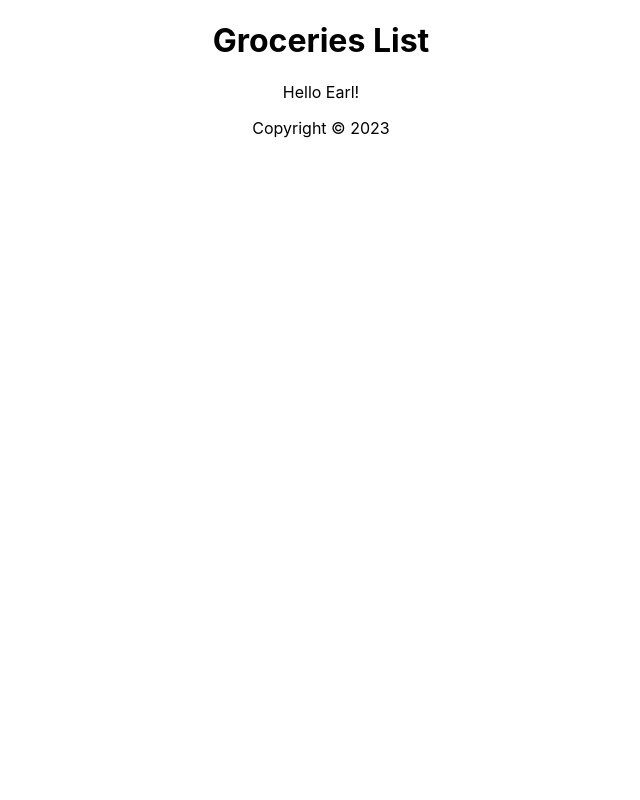
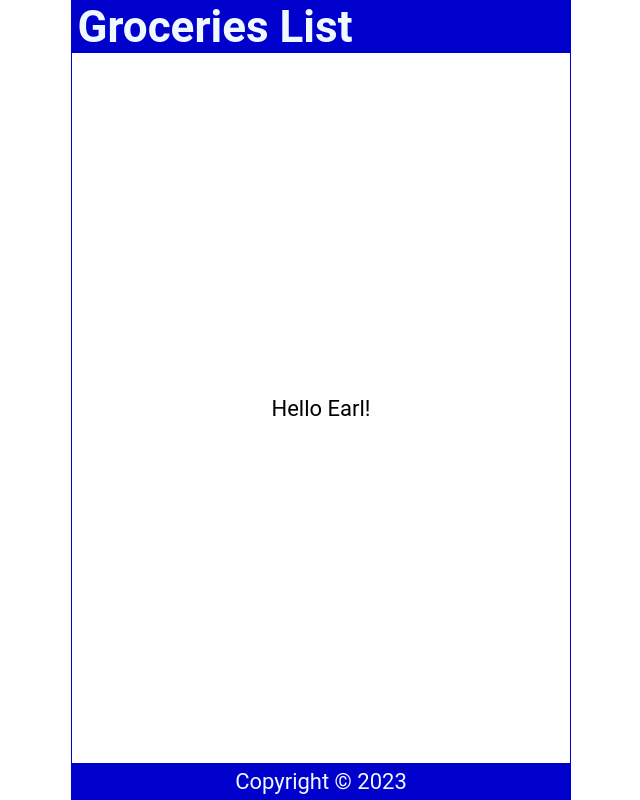
Before and after one commit to drili/React--MARCH-23----6031717496eecbdf74b2b68e405656c99988cdec70f371d0f42f33c311b5e128, a React (Create React App) app in the folder chapter_01/01tut/: page / in a window 1280 px wide. Shown: the whole page, without its empty margins (319-959 px from the left). Built offline with nearby package versions, Linux system fonts and the light colour scheme; the HTML template or start-up script is replaced by a standard one.

Commit message:
🔨 chapter 4 [DONE]

```diff
--- a/chapter_01/01tut/src/App.css
+++ /dev/null
@@ -1,38 +0,0 @@
-.App {
-  text-align: center;
-}
-
-.App-logo {
-  height: 40vmin;
-  pointer-events: none;
-}
-
-@media (prefers-reduced-motion: no-preference) {
-  .App-logo {
-    animation: App-logo-spin infinite 20s linear;
-  }
-}
-
-.App-header {
-  background-color: #282c34;
-  min-height: 100vh;
-  display: flex;
-  flex-direction: column;
-  align-items: center;
-  justify-content: center;
-  font-size: calc(10px + 2vmin);
-  color: white;
-}
-
-.App-link {
-  color: #61dafb;
-}
-
-@keyframes App-logo-spin {
-  from {
-    transform: rotate(0deg);
-  }
-  to {
-    transform: rotate(360deg);
-  }
-}
--- a/chapter_01/01tut/src/App.js
+++ b/chapter_01/01tut/src/App.js
@@ -1,4 +1,3 @@
-import './App.css'
 import Header from './Header'
 import Content from './Content'
 import Footer from './Footer'
--- a/chapter_01/01tut/src/Header.js
+++ b/chapter_01/01tut/src/Header.js
@@ -1,8 +1,14 @@
 import React from 'react'
 
 const Header = () => {
+    const headerStyle = {
+        // backgroundColor: "mediumblue",
+        // color: "#fff",
+        // padding: "10px"
+    }
+
     return (
-        <header>
+        <header style={headerStyle}>
             <h1>Groceries List</h1>
         </header>
     )
--- a/chapter_01/01tut/src/index.css
+++ b/chapter_01/01tut/src/index.css
@@ -1,13 +1,59 @@
-body {
-  margin: 0;
-  font-family: -apple-system, BlinkMacSystemFont, 'Segoe UI', 'Roboto', 'Oxygen',
-    'Ubuntu', 'Cantarell', 'Fira Sans', 'Droid Sans', 'Helvetica Neue',
-    sans-serif;
-  -webkit-font-smoothing: antialiased;
-  -moz-osx-font-smoothing: grayscale;
+* {
+    margin: 0;
+    padding: 0;
+    box-sizing: border-box;
 }
 
-code {
-  font-family: source-code-pro, Menlo, Monaco, Consolas, 'Courier New',
-    monospace;
+html {
+    font-size: 22px;
 }
+
+body {
+    min-height: 100vh;
+    font-family: 'Roboto', 'Oxygen',
+        'Ubuntu', 'Cantarell', 'Fira Sans', 'Droid Sans', 'Helvetica Neue',
+        sans-serif;
+    -webkit-font-smoothing: antialiased;
+    -moz-osx-font-smoothing: grayscale;
+}
+
+.App {
+    display: flex;
+    flex-direction: column;
+    justify-content: center;
+    align-items: center;
+    height: 100vh;
+    width: 100%;
+    max-width: 500px;
+    border: 1px solid mediumblue;
+    margin: auto;
+}
+
+header {
+    width: 100%;
+    padding: 0 0.25em;
+    background-color: mediumblue;
+    color: aliceblue;
+    display: flex;
+    justify-content: space-between;
+    align-items: center;
+}
+
+main {
+    width: 100%;
+    display: flex;
+    flex-direction: column;
+    flex-grow: 1;
+    justify-content: center;
+    align-items: center;
+    overflow-y: auto;
+}
+
+footer {
+    width: 100%;
+    padding: 0.25em;
+    background-color: mediumblue;
+    color: aliceblue;
+    display: grid;
+    place-content: center;
+}
```
Also changed, not shown: chapter_01/01tut/src/logo.svg (deleted).
